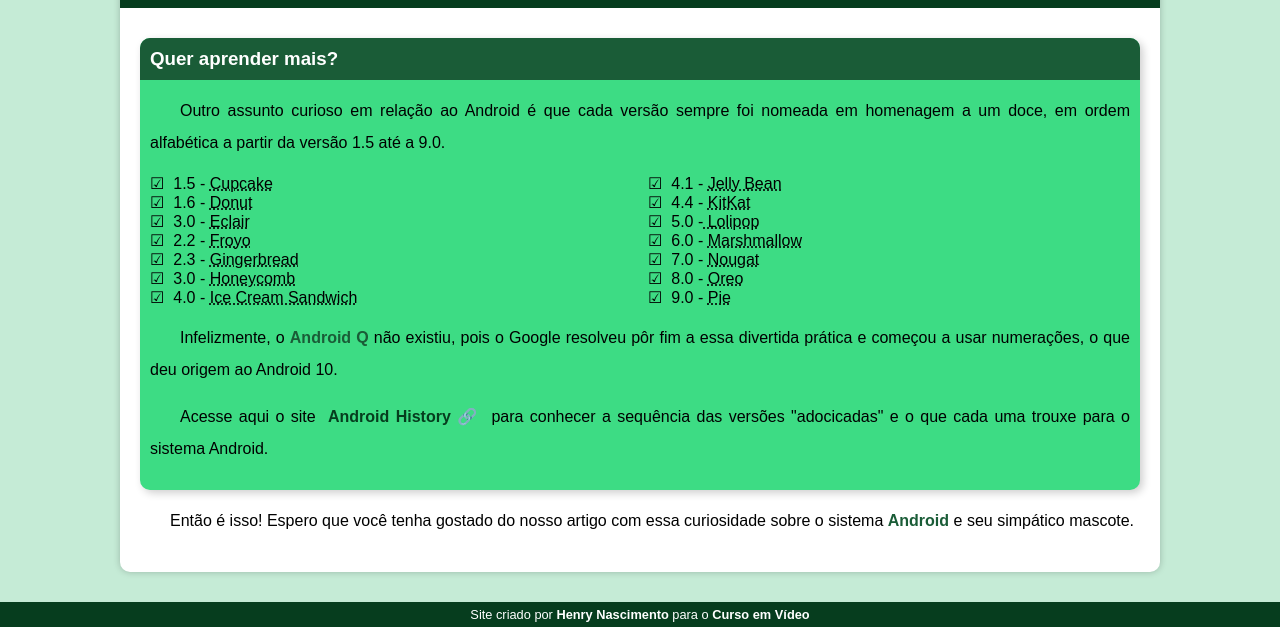
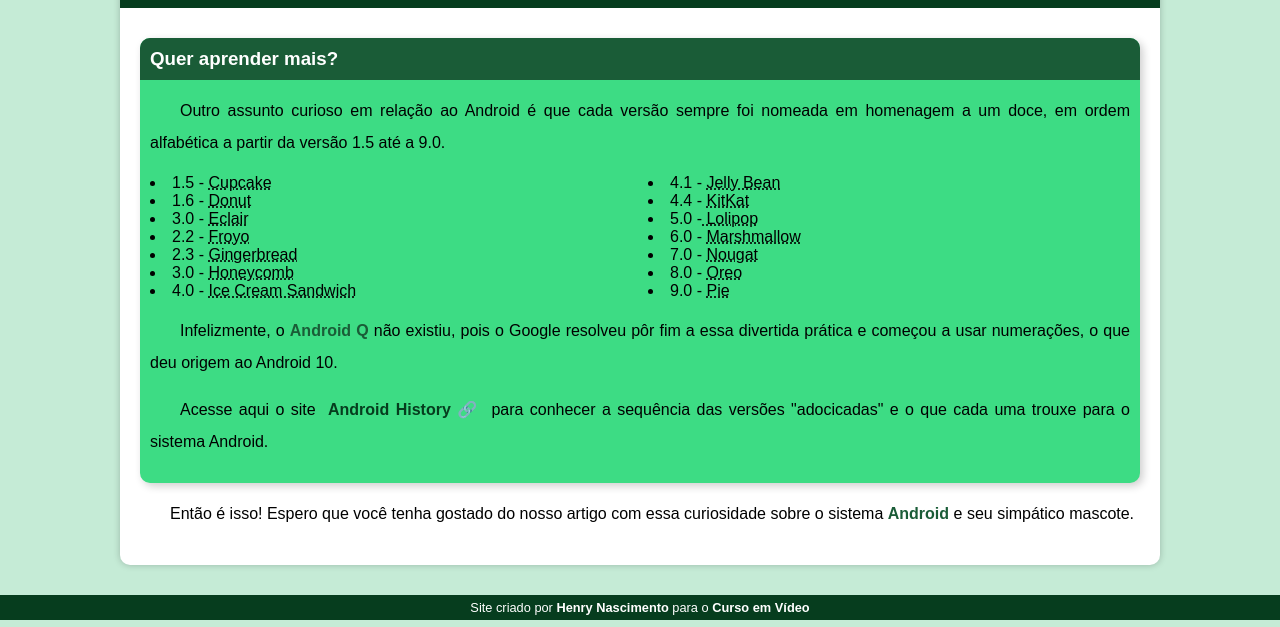
Before and after one commit to HenryNascimento/projeto-android, a plain HTML site: page index.html in a window 1280 px wide. Shown: the part 2434-3061 px from the top of the page. Drawn offline with Linux system fonts and the light colour scheme.

Commit message:
atualizei o aside

```diff
--- a/estilo/style.css
+++ b/estilo/style.css
@@ -173,7 +173,6 @@
 }
 
 aside > ul {
-    list-style-type: '\2611\00A0\00A0';
     list-style-position: inside;
     columns: 2;
 }
```
